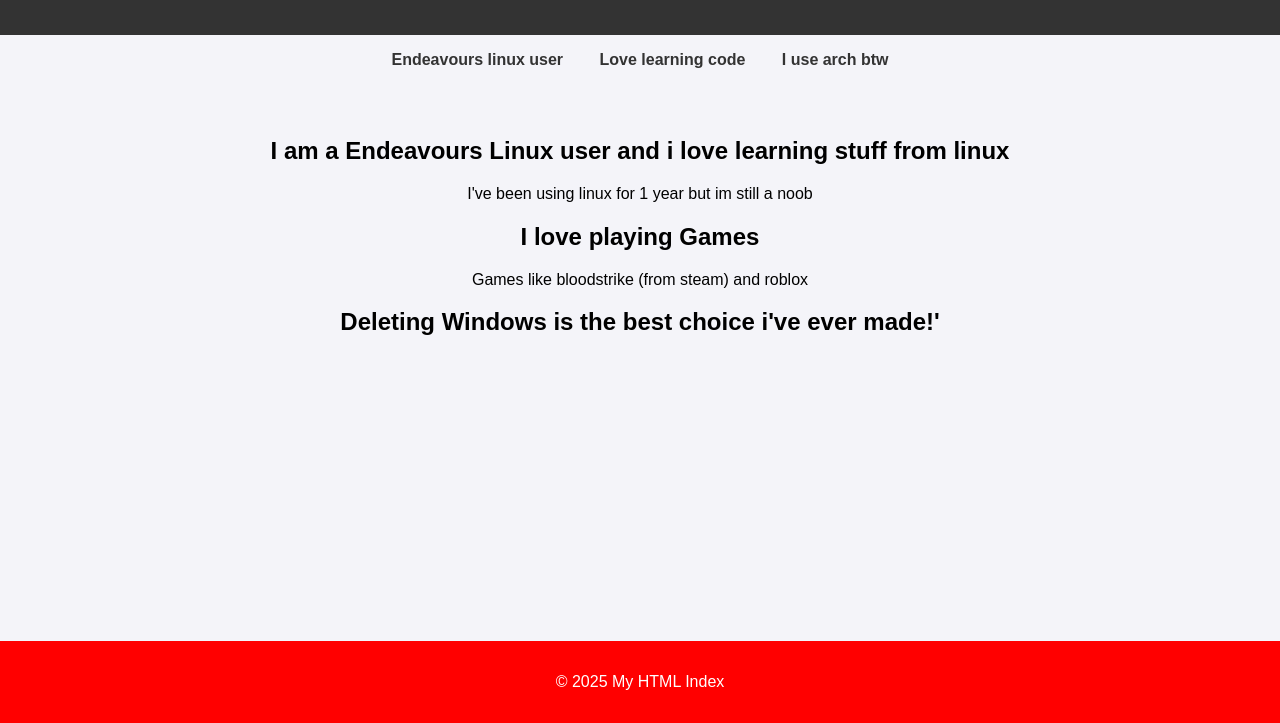
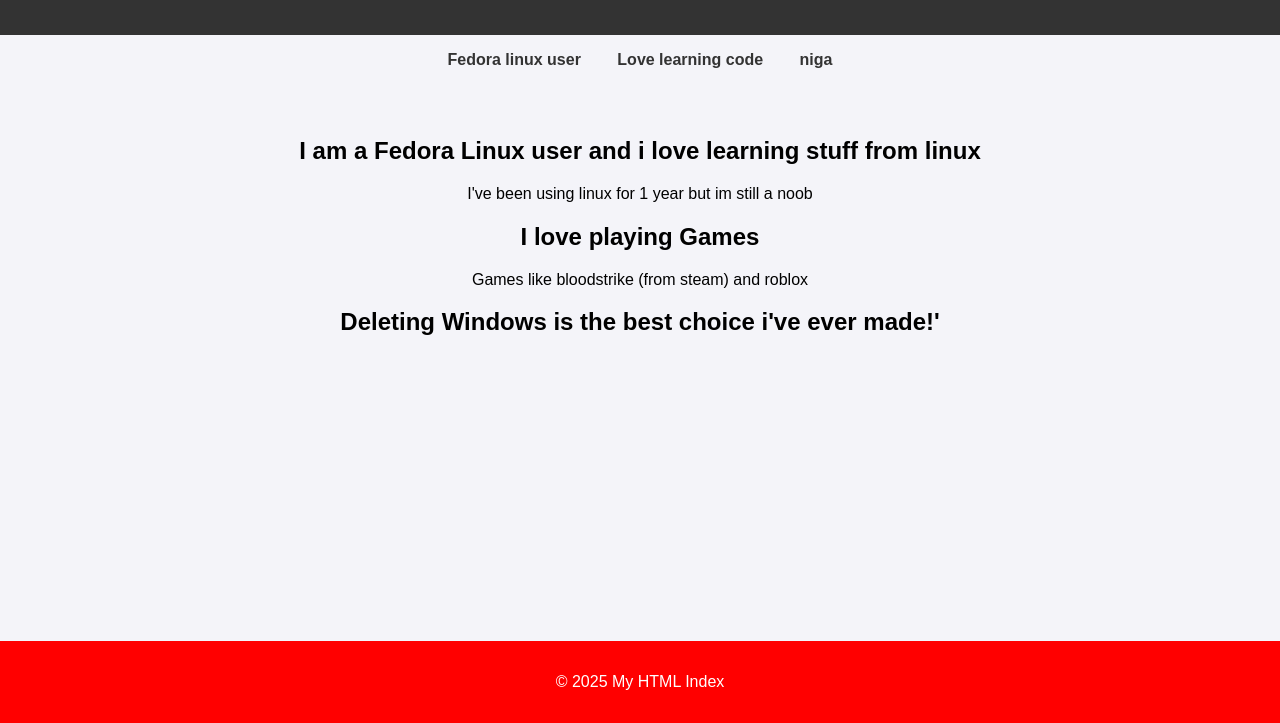
Before and after one commit to ijustgottheworldsmostsmalliphone/my-index, a plain HTML site: page index.html in a window 1280 px wide. Shown: the part 77-800 px from the top of the page. Drawn offline with Linux system fonts and the light colour scheme.

Commit message:
Update index.html

```diff
--- a/index.html
+++ b/index.html
@@ -50,13 +50,13 @@
         <h1>Welcome to My website my name is toastbread</h1>
     </header>
     <nav>
-        <a href="#section1">Endeavours linux user</a>
+        <a href="#section1">Fedora linux user</a>
         <a href="#section2">Love learning code</a>
-        <a href="#section3">I use arch btw</a>
+        <a href="#section3">niga</a>
     </nav>
     <main>
         <section id="section1">
-            <h2>I am a Endeavours Linux user and i love learning stuff from linux</h2>
+            <h2>I am a Fedora Linux user and i love learning stuff from linux</h2>
             <p>I've been using linux for 1 year but im still a noob</p>
         </section>
         <section id="section2">
```
